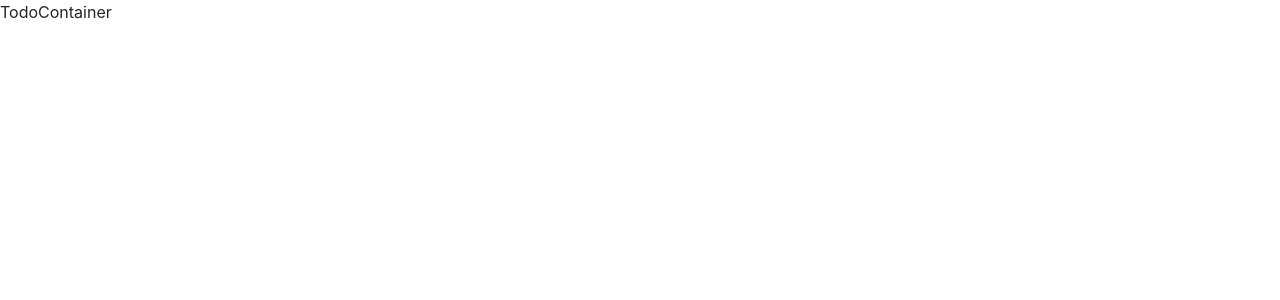
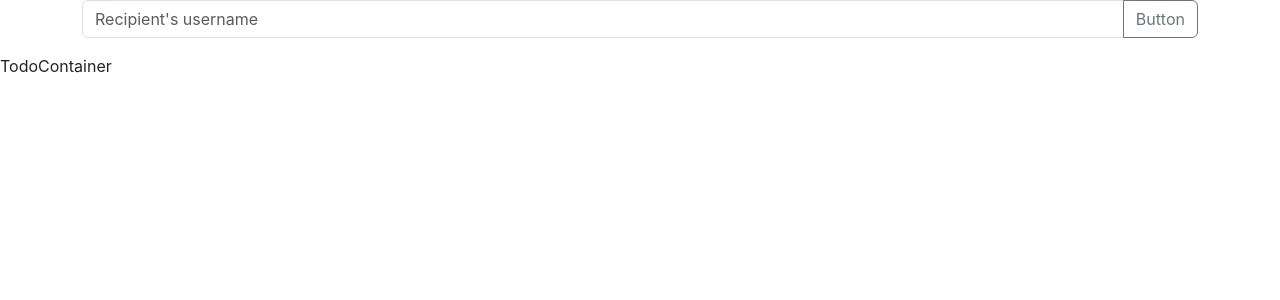
Before and after one commit to muslumhanerol/ToDo_App_With_ContextAPI, a React (Create React App) app in the folder todo_app_contextapi/: page / in a window 1280 px wide. Shown: the top 300 px of the page. Built offline with nearby package versions, Linux system fonts and the light colour scheme.

Commit message:
Update TodoAddForm.js

```diff
--- a/todo_app_contextapi/src/Components/TodoAddForm.js
+++ b/todo_app_contextapi/src/Components/TodoAddForm.js
@@ -3,9 +3,12 @@ import React from 'react'
 const TodoAddForm = () => {
     return (
 
-        <>
-
-        </>
+        <div className='container'>
+            <div class="input-group mb-3">
+                <input type="text" class="form-control" placeholder="Recipient's username" aria-label="Recipient's username" aria-describedby="button-addon2" />
+                <button class="btn btn-outline-secondary" type="button" id="button-addon2">Button</button>
+            </div>
+        </div>
 
     )
 }
```
